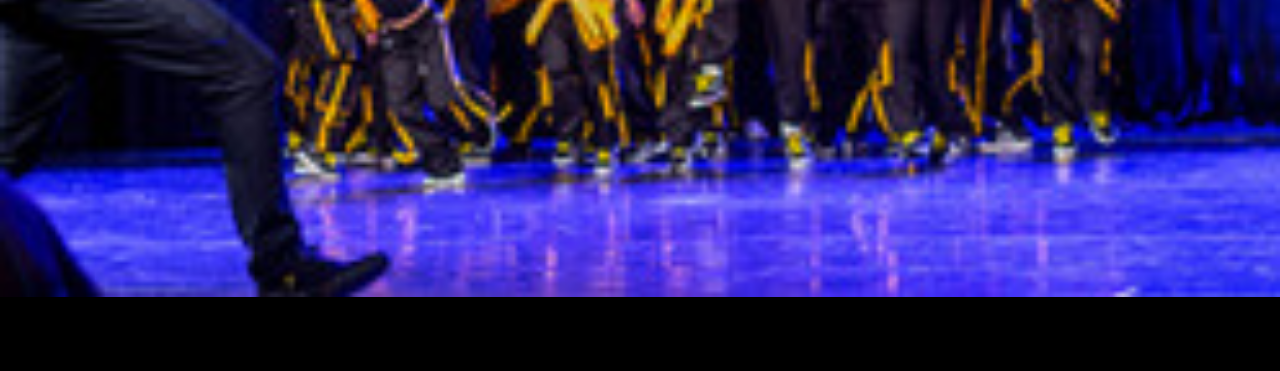
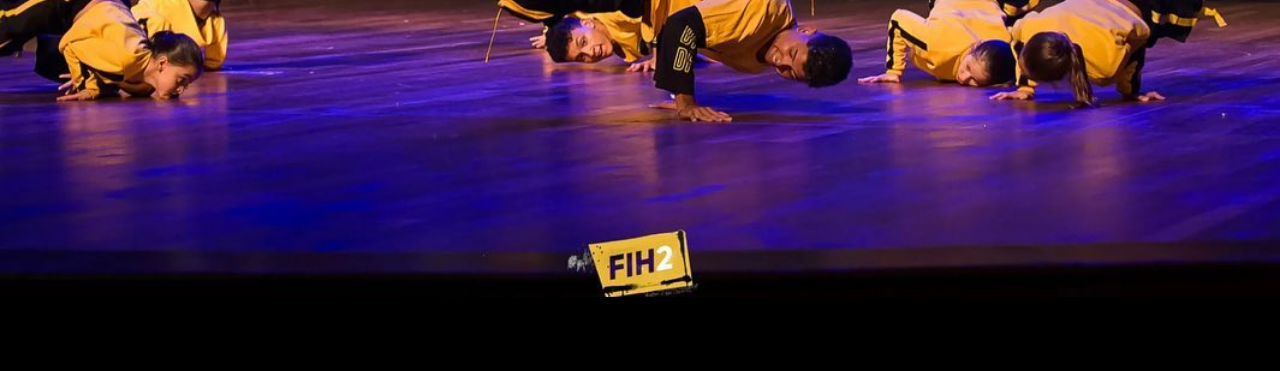
Before and after one commit to PietroFDEV/DF-LadingPage, a plain HTML site: page index.html in a window 1280 px wide. Shown: the part 503-874 px from the top of the page. Drawn offline with nearby package versions, Linux system fonts and the light colour scheme.

Commit message:
Change of background

```diff
--- a/index.html
+++ b/index.html
@@ -53,7 +53,7 @@
 
     <!-- Hero Section -->
     <div class="h-screen w-full bg-cover bg-center flex items-center justify-center text-center px-4"
-      style="background-image: url('./src/images/img6.jpg');">
+      style="background-image: url('./src/images/img7.jpg');">
       <div class="bg-black bg-opacity-50 p-6 md:p-10 rounded-xl max-w-3xl">
         <h1 class="text-4xl md:text-6xl font-extrabold text-white leading-tight drop-shadow-lg">
           Companhia de Dança<br>
```
Also changed, not shown: src/images/img7.jpg (added).
